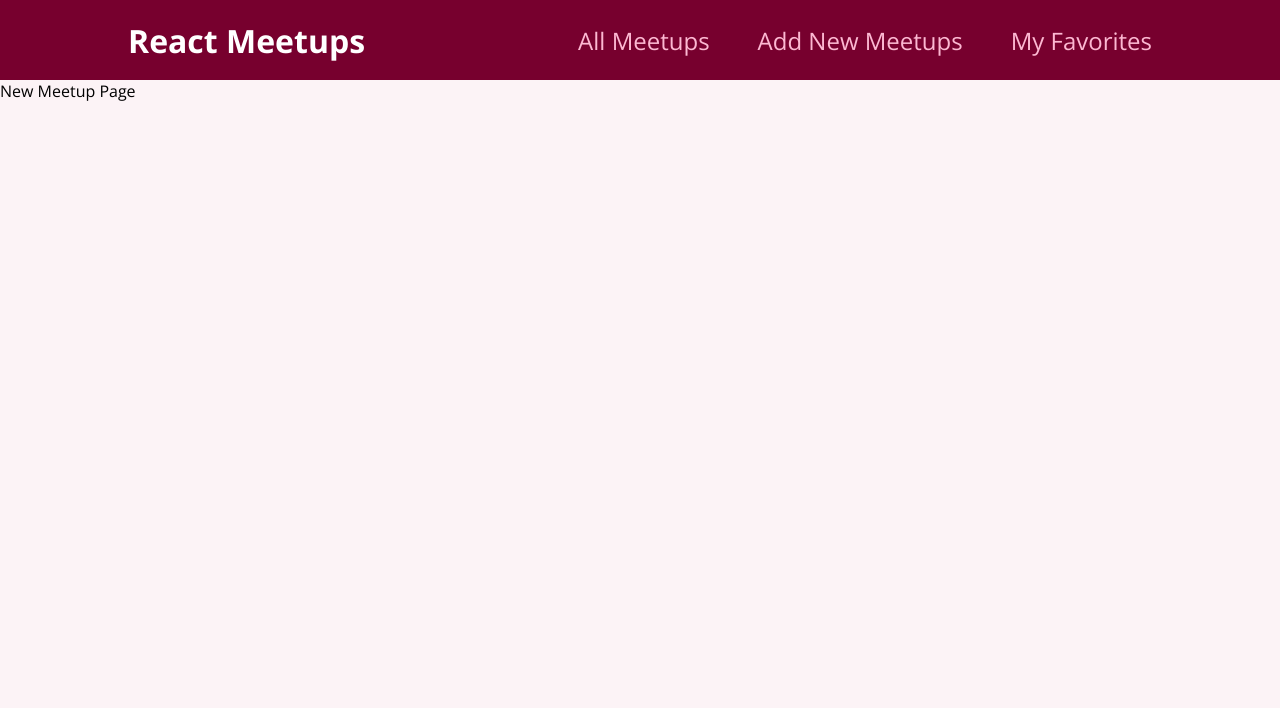
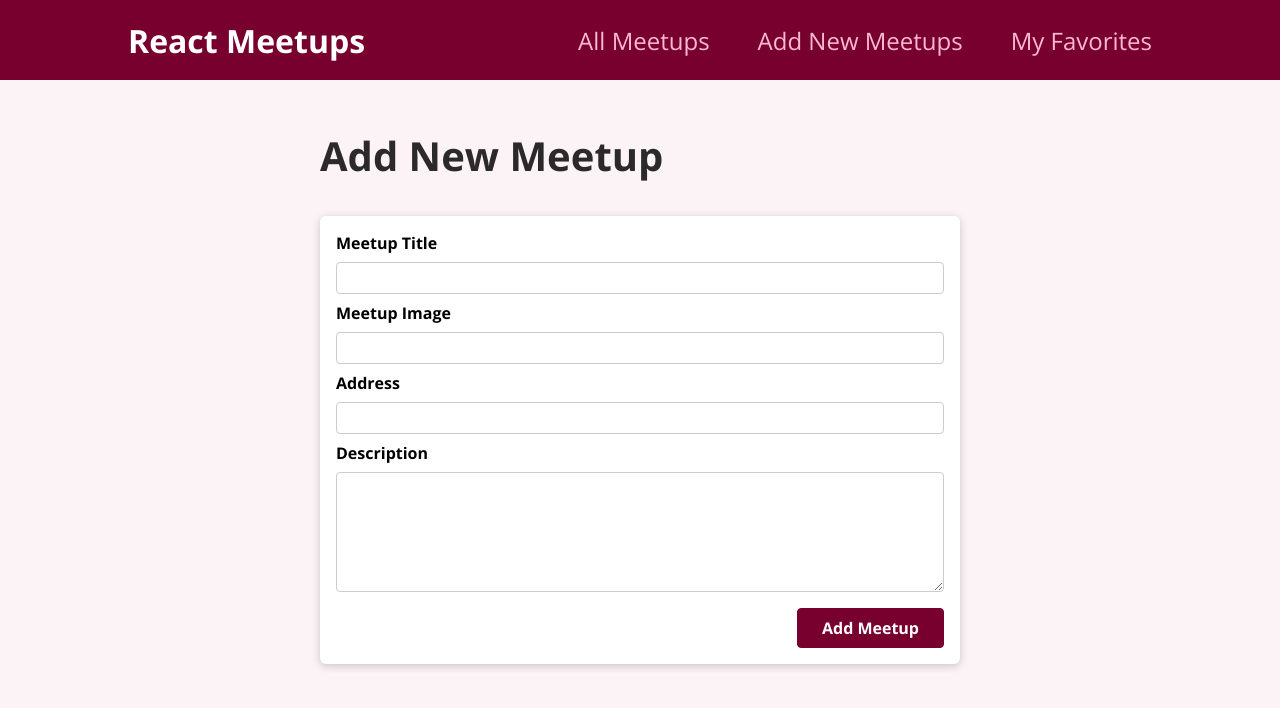
Before and after one commit to Kishanr7/react-meetup-app, a React (Create React App) app: page /new-meetup in a window 1280 px wide. Shown: the top 708 px of the page. Built offline with nearby package versions, Linux system fonts and the light colour scheme.

Commit message:
Added props children plus form for meetup

```diff
--- a/src/App.js
+++ b/src/App.js
@@ -3,20 +3,19 @@
 import AllMeetupsPage from "./pages/AllMeetups";
 import NewMeetupPage from "./pages/NewMeetup";
 import FavoritesPage from "./pages/Favorites";
-import MainNavigation from "./components/layout/MainNavigation";
-
+import Layout from "./components/layout/Layout";
 
 function App() {
   return (
+    <Layout>
       <div>
-      <MainNavigation />
         <Routes>
           <Route path="/" exact Component={AllMeetupsPage} />
           <Route path="/new-meetup" Component={NewMeetupPage} />
           <Route path="/favorites" Component={FavoritesPage} />
         </Routes>
-
       </div>
+    </Layout>
   );
 }
 
--- /dev/null
+++ b/src/components/layout/Layout.js
@@ -0,0 +1,11 @@
+import classes from './Layout.module.css';
+import MainNavigation from './MainNavigation';
+
+function Layout(props) {
+    return <div>
+        <MainNavigation />
+        <main className={classes.main}>{props.children}</main>
+    </div>
+}
+
+export default Layout;
--- /dev/null
+++ b/src/components/layout/Layout.module.css
@@ -0,0 +1,5 @@
+.main {
+    margin: 3rem auto;
+    width: 90%;
+    max-width: 40rem;
+  }
--- a/src/components/meetups/MeetupItem.js
+++ b/src/components/meetups/MeetupItem.js
@@ -1,20 +1,24 @@
-import classes from './MeetupItem.module.css';
+import classes from "./MeetupItem.module.css";
+import Card from "../ui/Card";
 
-
-function MeetupItem(props){
-    return <li className={classes.item}>
+function MeetupItem(props) {
+  return (
+    <li className={classes.item}>
+      <Card>
         <div className={classes.image}>
-            <img src={props.image} alt ={props.title} />
+          <img src={props.image} alt={props.title} />
         </div>
         <div className={classes.content}>
-            <h3>{props.title}</h3>
-            <address>{props.address}</address>
-            <p>{props.description}</p>
+          <h3>{props.title}</h3>
+          <address>{props.address}</address>
+          <p>{props.description}</p>
         </div>
         <div className={classes.actions}>
-            <button>To Favorites</button>
+          <button>To Favorites</button>
         </div>
+      </Card>
     </li>
+  );
 }
 
 export default MeetupItem;
--- /dev/null
+++ b/src/components/meetups/NewMeetupForm.js
@@ -0,0 +1,30 @@
+import Card from "../ui/Card";
+import classes from './NewMeetupForm.module.css';
+
+function NewMeetupForm () {
+    return <Card>
+        <form className={classes.form}>
+            <div className={classes.control}>
+                <label htmlFor="title">Meetup Title</label>
+                <input type="text" required id ="title" />
+            </div>
+            <div className={classes.control}>
+                <label htmlFor="image">Meetup Image</label>
+                <input type="url" required id ="image" />
+            </div>
+            <div className={classes.control}>
+                <label htmlFor="address">Address</label>
+                <input type="text" required id ="address" />
+            </div>
+            <div className={classes.control}>
+                <label htmlFor="description">Description</label>
+                <textarea id='description' required rows='5'></textarea>
+            </div>
+            <div className={classes.actions}>
+                <button>Add Meetup</button>
+            </div>
+        </form>
+    </Card>
+}
+
+export default NewMeetupForm;
--- /dev/null
+++ b/src/components/meetups/NewMeetupForm.module.css
@@ -0,0 +1,45 @@
+.form {
+    padding: 1rem;
+  }
+
+  .control {
+    margin-bottom: 0.5rem;
+  }
+
+  .control label {
+    display: block;
+    font-weight: bold;
+    margin-bottom: 0.5rem;
+  }
+
+  .control input,
+  .control textarea {
+    display: block;
+    font: inherit;
+    border-radius: 4px;
+    border: 1px solid #ccc;
+    padding: 0.25rem;
+    width: 100%;
+  }
+
+  .actions {
+    margin-top: 1rem;
+    text-align: right;
+  }
+
+  .actions button {
+    font: inherit;
+    cursor: pointer;
+    background-color: #77002e;
+    color: white;
+    padding: 0.5rem 1.5rem;
+    border: 1px solid #77002e;
+    border-radius: 4px;
+    font-weight: bold;
+  }
+
+  .actions button:hover,
+  .actions button:active {
+    background-color: #a50e48;
+    border-color: #a50e48;
+  }
--- /dev/null
+++ b/src/components/ui/Card.js
@@ -0,0 +1,7 @@
+import classes from './Card.module.css';
+
+function Card(props){
+    return <div className={classes.card}>{props.children}</div>
+}
+
+export default Card;
--- /dev/null
+++ b/src/components/ui/Card.module.css
@@ -0,0 +1,5 @@
+.card {
+    background-color: white;
+    border-radius: 6px;
+    box-shadow: 0 2px 8px rgba(0, 0, 0, 0.2);
+  }
--- a/src/pages/NewMeetup.js
+++ b/src/pages/NewMeetup.js
@@ -1,5 +1,10 @@
+import NewMeetupForm from "../components/meetups/NewMeetupForm";
+
 function NewMeetupPage() {
-    return <div>New Meetup Page</div>;
+    return <section>
+        <h1>Add New Meetup</h1>
+        <NewMeetupForm />
+    </section>;
 }
 
 export default NewMeetupPage;
```
Lines whose indentation alone changed are shown as unchanged.
